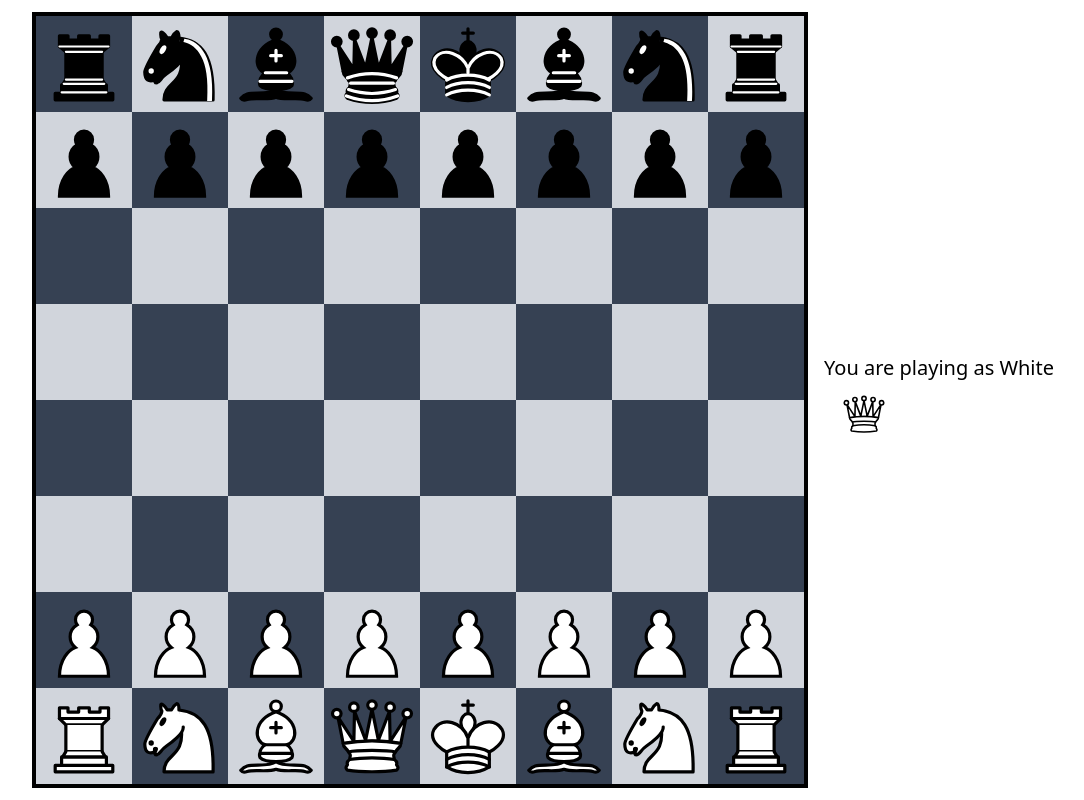
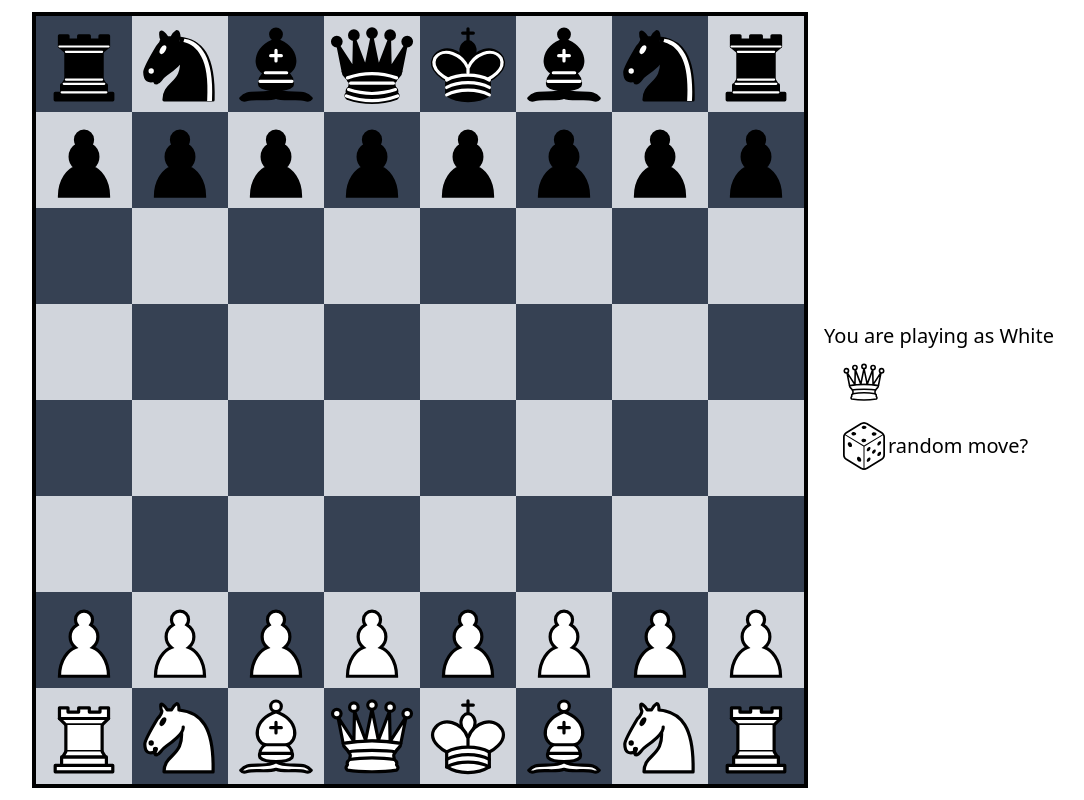
Before and after one commit to Rolando-0/chess-game-react-ts, a React (Vite) app: page / in a window 1280 px wide. Shown: the whole page, without its empty margins (97-1181 px from the left). Built offline with nearby package versions, Linux system fonts and the light colour scheme.

Commit message:
random moves

```diff
--- a/src/App.tsx
+++ b/src/App.tsx
@@ -2,6 +2,7 @@ import { useState } from 'react'
 import Chessboard from './Chessboard'
 import PromotionDropDown from './PromotionDropDown';
 import { Chess } from 'chess.js'
+import ComputerMoveButtons from './computerMove';
 
 const App: React.FC = () => {
   const [isWhite, setIsWhite] = useState<boolean>(Math.random() > 0.5);
@@ -23,6 +24,7 @@ const App: React.FC = () => {
       <div className="ml-4 text-xl">
         <p>{isWhite ? 'You are playing as White' : 'You are playing as Black'}</p>
         <PromotionDropDown isWhite={isWhite} setPromotionPiece={setPromotionPiece}/>
+        <ComputerMoveButtons chessGame={game} makeMove={makeMove} />
       </div>
     </div>
   );
--- a/src/Chessboard.tsx
+++ b/src/Chessboard.tsx
@@ -81,7 +81,6 @@ const Chessboard: React.FC<ChessboardProps> = ({ isWhite,chessGame,makeMove,prom
   };
 
 
-
   return <div>{renderBoard()}</div>;
 };
 
--- /dev/null
+++ b/src/computerMove.tsx
@@ -0,0 +1,37 @@
+import { Chess, Move} from 'chess.js';
+import dice_img from './assets/dice-symbol.svg'
+
+function randomMove(chessGame: Chess): Move | null{
+  if(!chessGame.isGameOver()){
+    const possibleMoves = chessGame.moves({verbose: true});
+    const randomMove = possibleMoves[Math.floor(Math.random() * possibleMoves.length)];
+    return randomMove;
+  }
+  return null;
+
+}
+
+interface ComputerMoveProps {
+  chessGame: Chess;
+  makeMove: (fromSquare: string, toSquare: string, promotion?: string) => void;
+}
+const ComputerMoveButtons: React.FC<ComputerMoveProps> = ({chessGame,makeMove}) => {
+
+  const handleRandomMove = () => {
+    const move = randomMove(chessGame);
+    if(move){
+      makeMove(move.from,move.to,move.promotion);
+    }
+  };
+
+
+
+  return (
+    <button onClick={handleRandomMove} className="flex items-center px-4 py-2 bg-white text-black rounded-md hover:bg-gray-100 cursor-pointer">
+      <img src={dice_img} className="w-12 h-12 rounded-full"></img>
+      random move?
+    </button>
+  )
+}
+
+export default ComputerMoveButtons
```
Also changed, not shown: src/assets/dice-symbol.svg (added).
